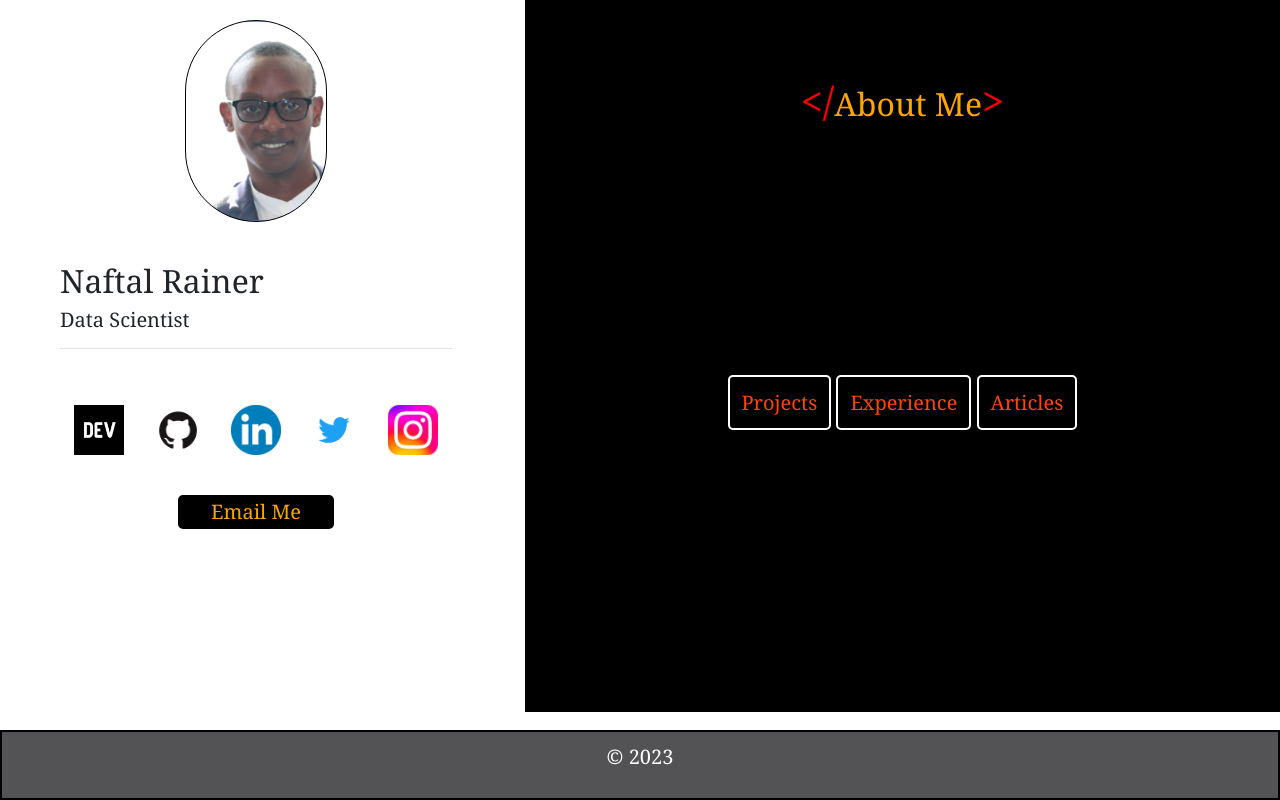
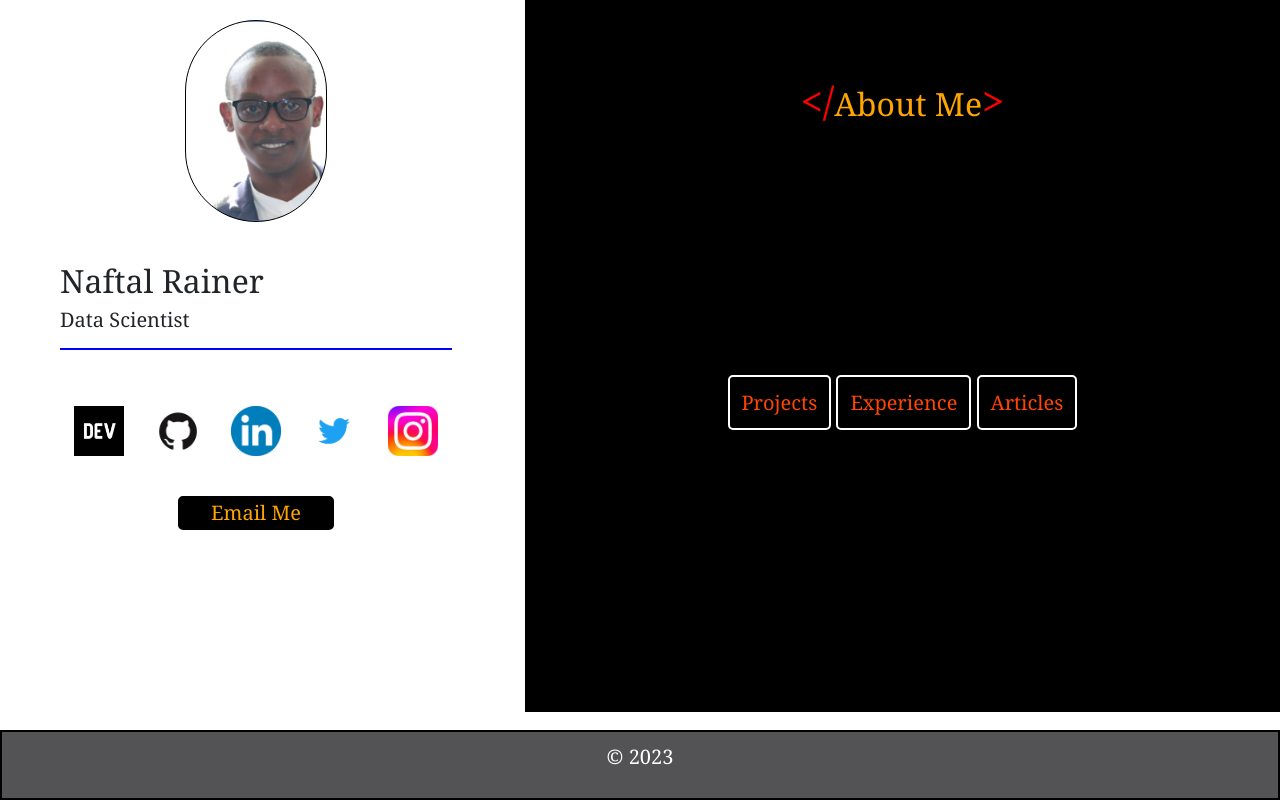
Before and after one commit to Naftal-Rainer/Portfolio, a plain HTML site: page index.html in a window 1280 px wide. Drawn offline with nearby package versions, Linux system fonts and the light colour scheme; a web font is replaced by a local one.

Commit message:
docs: update README

```diff
--- a/style.css
+++ b/style.css
@@ -43,6 +43,10 @@ body{
     width: 100%;
     margin: auto;
     padding: 40px;
+}
+
+#pages hr{
+    border: 1px solid blue;
 }
 
 .social-media{
```
Also changed, not shown: 1 other file.
